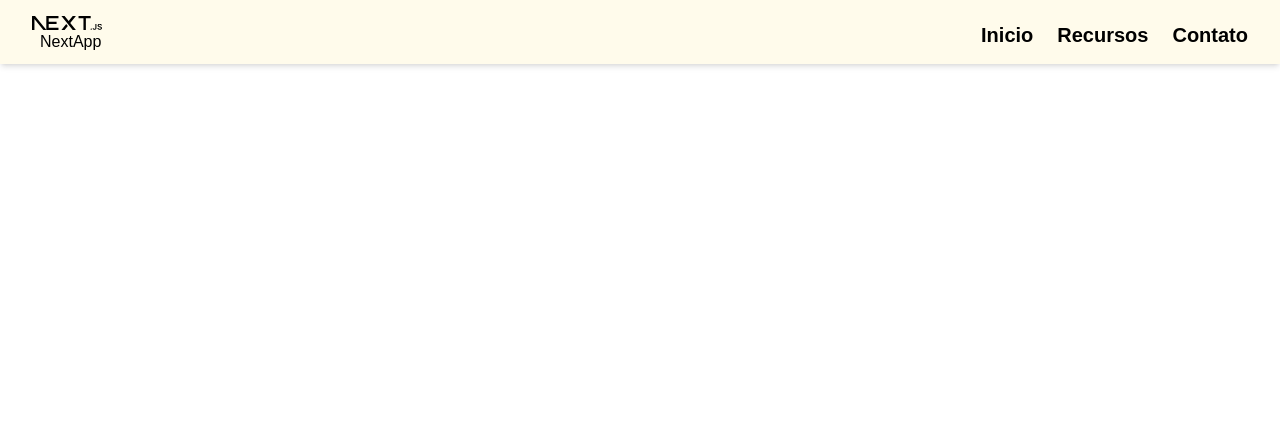
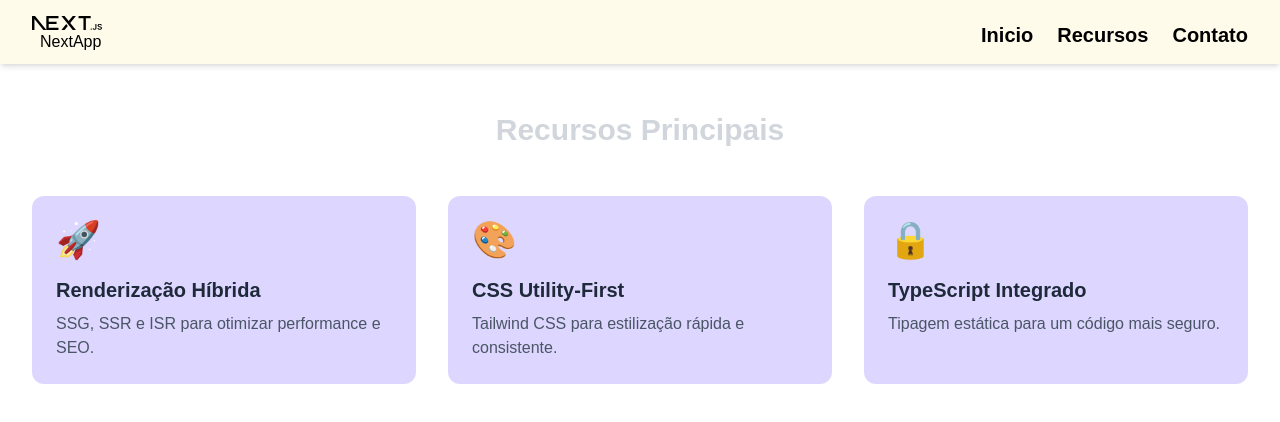
Before and after one commit to JuanMarks/introducao-nextjs, a Next.js app: page / in a window 1280 px wide. Shown: the top 422 px of the page. Built offline with nearby package versions, Linux system fonts and the light colour scheme.

Commit message:
feat: card

```diff
--- a/src/app/page.tsx
+++ b/src/app/page.tsx
@@ -3,6 +3,8 @@ import Welcome from "@/components/Welcome";
 import { ClientCounter } from "@/components/ClientCounter";
 import Header from "@/components/Header";
 import { Links } from "@/types/products";
+import {Card} from "@/components/Card";
+
 export default function Home() {
 
     const links: Links[] = [
@@ -12,7 +14,31 @@ export default function Home() {
     ];
     return (
         <div className="">
-        <Header links={links}/>
+            <Header links={links}/>
+            <section className=" py-12 max-w-7xl mx-auto px-4 sm:px-6 lg:px-8">
+
+                <h2 className="text-3xl font-bold text-center text-gray-300 mb-12">
+                Recursos Principais
+                </h2>
+
+                <div className="grid grid-cols-1 md:grid-cols-3 gap-8" >
+                    <Card
+                        title="Renderização Híbrida"
+                        description="SSG, SSR e ISR para otimizar performance e SEO."
+                        icon="🚀" />
+
+                    <Card
+                        title="CSS Utility-First"
+                        description="Tailwind CSS para estilização rápida e consistente."
+                        icon="🎨" />
+
+                    <Card
+                        title="TypeScript Integrado"
+                        description="Tipagem estática para um código mais seguro."
+                        icon="🔒" />
+                </div>
+
+            </section>
         </div>
     );
 }
--- /dev/null
+++ b/src/components/Card.tsx
@@ -0,0 +1,25 @@
+
+interface cardPorps {
+    title: string,
+    description: string,
+    icon: string
+}
+
+export function Card({ title, description, icon }: cardPorps) {
+    return (
+
+        <div className="
+        bg-violet-200
+        p-6 rounded-xl
+        hover:shadow-md transition duration-300"
+        >
+            <div className="text-4xl mb-4">{icon}</div>
+            <h3 className="
+            text-xl font-semibold text-gray-800 mb-2">
+                {title}
+            </h3>
+            <p className="text-gray-600">{description}</p>
+
+        </div>
+    )
+}
```
